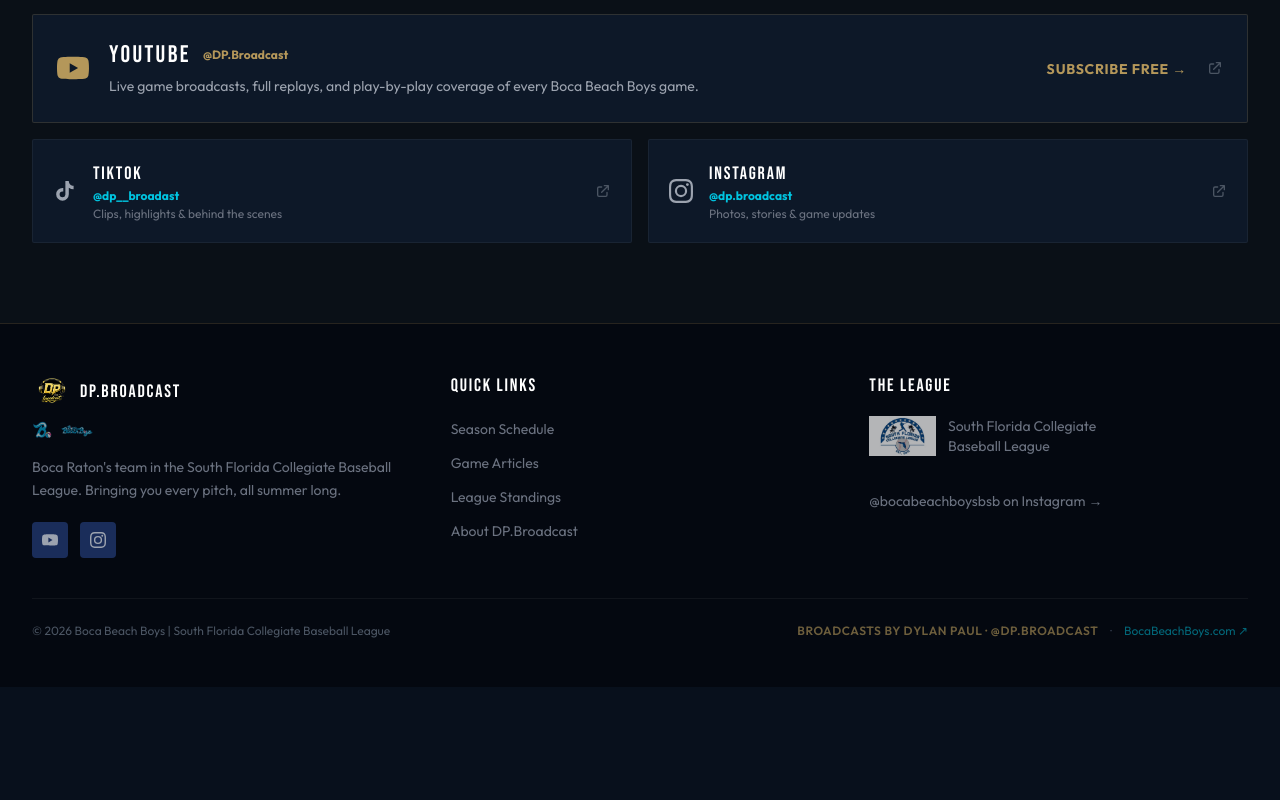
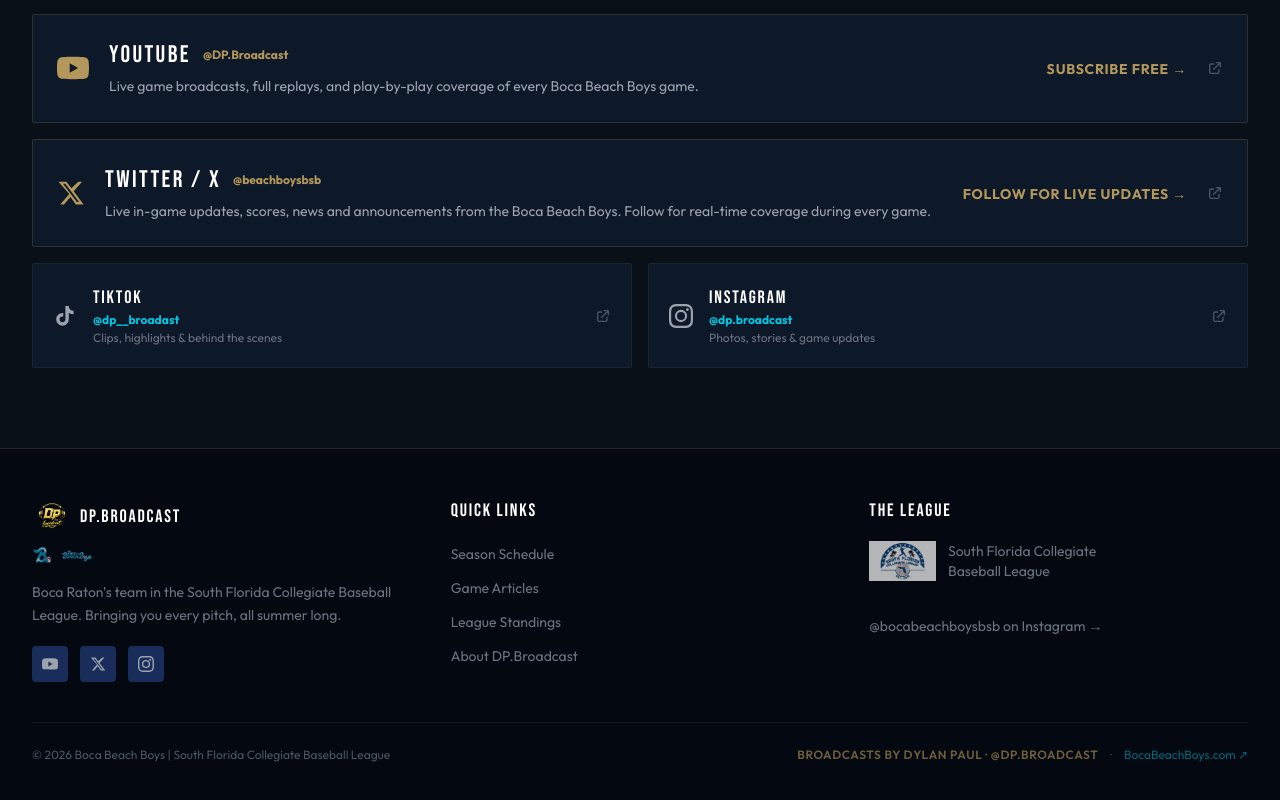
Before and after one commit to dpbroadcast/Boca-Beach-Boys, a React (Vite) app: page / in a window 1280 px wide. Shown: the part 2052-2852 px from the top of the page. Before the commit the page ends 2739 px from the top, so only its background shows below. Built offline with nearby package versions, Linux system fonts and the light colour scheme.

Commit message:
Redesign site, add Sports Broadcaster branding, Twitter/X, Beachside Breakdowns, roster privacy, schedule cleanup, deploy workflow

```diff
--- a/src/components/Footer.jsx
+++ b/src/components/Footer.jsx
@@ -41,13 +41,22 @@
             {/* Social icons */}
             <div className="flex items-center gap-3 mt-1">
               <a
-                href="https://www.youtube.com/@DP.Broadcast"
+                href="https://youtube.com/@dp.broadcast"
                 target="_blank"
                 rel="noopener noreferrer"
                 aria-label="YouTube"
                 className="w-9 h-9 flex items-center justify-center rounded bg-[#1A2D5A] hover:bg-red-600 text-gray-400 hover:text-white transition-all duration-200"
               >
                 <YouTubeIcon className="w-4 h-4" />
+              </a>
+              <a
+                href="https://x.com/beachboysbsb"
+                target="_blank"
+                rel="noopener noreferrer"
+                aria-label="Twitter / X"
+                className="w-9 h-9 flex items-center justify-center rounded bg-[#1A2D5A] hover:bg-black text-gray-400 hover:text-white transition-all duration-200"
+              >
+                <XIcon className="w-4 h-4" />
               </a>
               <a
                 href="https://www.instagram.com/bocabeachboysbsb/"
@@ -147,6 +156,13 @@
   )
 }
 
+function XIcon({ className }) {
+  return (
+    <svg className={className} fill="currentColor" viewBox="0 0 24 24" aria-hidden="true" focusable="false">
+      <path d="M18.244 2.25h3.308l-7.227 8.26 8.502 11.24H16.17l-4.714-6.231-5.401 6.231H2.748l7.73-8.835L1.254 2.25H8.08l4.261 5.631 5.903-5.631zm-1.161 17.52h1.833L7.084 4.126H5.117z" />
+    </svg>
+  )
+}
 function YouTubeIcon({ className }) {
   return (
     <svg className={className} fill="currentColor" viewBox="0 0 24 24">
--- a/src/data/games.js
+++ b/src/data/games.js
@@ -45,7 +45,7 @@
     address: "Harry Gribbon Memorial Park, Dania Beach, FL",
     broadcasterRole: "Color",
     offBroadcaster: null,
-    status: "upcoming",
+    status: "postponed",
     result: null,
     youtubeStreamUrl: null,
     youtubeReplayUrl: null,
--- a/src/pages/Home.jsx
+++ b/src/pages/Home.jsx
@@ -9,6 +9,7 @@
 const TT_URL = 'https://www.tiktok.com/@dp__broadast'
 const IG_URL = 'https://www.instagram.com/dp.broadcast'
 const BB_URL = 'https://www.bocabeachboys.com/'
+const BB_X_URL = 'https://x.com/beachboysbsb'
 
 export default function Home() {
   const [selectedGame, setSelectedGame] = useState(null)
@@ -290,6 +291,20 @@
               cta="Subscribe Free →"
               accentColor="brand-gold"
               shadowColor="rgba(180,151,90,0.2)"
+            />
+          </div>
+
+          {/* Twitter/X — live game updates */}
+          <div className="mb-4">
+            <SocialCardFeatured
+              href={BB_X_URL}
+              icon={<XIcon className="w-7 h-7" />}
+              platform="Twitter / X"
+              handle="@beachboysbsb"
+              desc="Live in-game updates, scores, news and announcements from the Boca Beach Boys. Follow for real-time coverage during every game."
+              cta="Follow for Live Updates →"
+              accentColor="text-white"
+              shadowColor="rgba(255,255,255,0.06)"
             />
           </div>
 
@@ -616,6 +631,13 @@
     </svg>
   )
 }
+function XIcon({ className }) {
+  return (
+    <svg className={className} fill="currentColor" viewBox="0 0 24 24" aria-hidden="true" focusable="false">
+      <path d="M18.244 2.25h3.308l-7.227 8.26 8.502 11.24H16.17l-4.714-6.231-5.401 6.231H2.748l7.73-8.835L1.254 2.25H8.08l4.261 5.631 5.903-5.631zm-1.161 17.52h1.833L7.084 4.126H5.117z" />
+    </svg>
+  )
+}
 function TikTokIcon({ className }) {
   return (
     <svg className={className} fill="currentColor" viewBox="0 0 24 24" aria-hidden="true" focusable="false">
```
Also changed, not shown: 11 other files (tests, documents, lock files or other folders).
